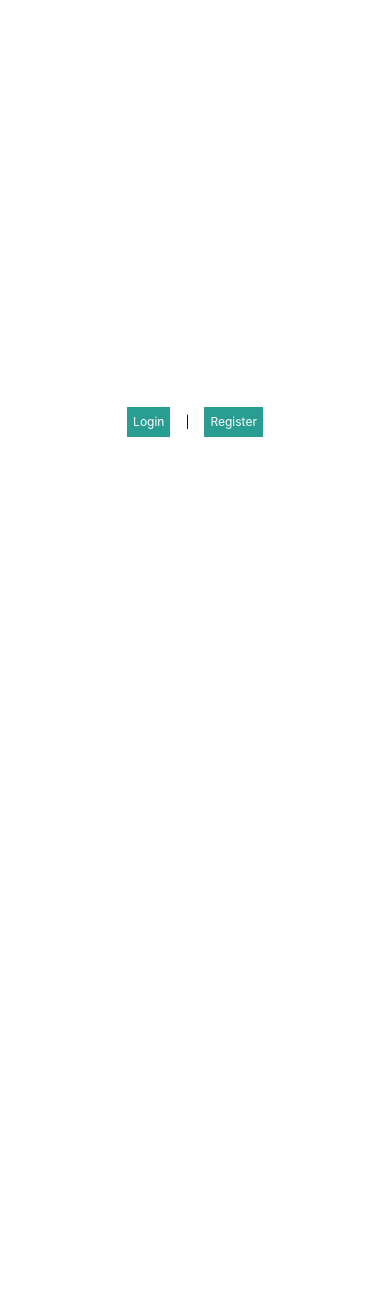
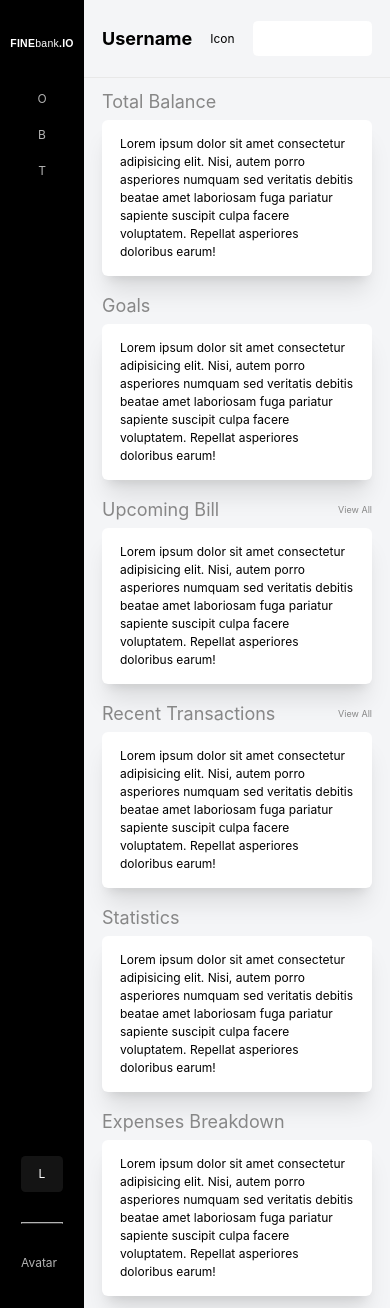
Before and after one commit to RaihanAW/Client-Side-Programming, a React (Vite) app: page / in a window 390 px wide. Before the commit the page ends 844 px from the top, so only its background shows below. Built offline with nearby package versions, Linux system fonts and the light colour scheme.

Commit message:
Responsive Layout

```diff
--- a/src/App.jsx
+++ b/src/App.jsx
@@ -2,23 +2,14 @@
 import SignInPage from "./pages/signIn"
 import SignUpPage from "./pages/signUp"
 import ErrorPage from "./pages/error"
+import DashboardPage from "./pages/dashboard"
 import { createBrowserRouter, RouterProvider, Link } from "react-router-dom";
 
 function App() {
   const myRouter = createBrowserRouter([
     {
       path: "/",
-      element: (
-				<div className="flex justify-center items-center min-h-screen">
-          <Link to="/login" className="p-2 m-5 bg-primary text-white">
-            Login
-          </Link>
-          |
-          <Link to="/register" className="p-2 m-5 bg-primary text-white">
-            Register
-          </Link>
-        </div>
-      ),
+      element: <DashboardPage/>,
       errorElement: <ErrorPage/>,
     },
     {
--- /dev/null
+++ b/src/components/Elements/Card.jsx
@@ -0,0 +1,19 @@
+import React from "react";
+
+function Card(props) {
+  const { title, link = false, desc } = props;
+
+  return (
+    <div className="h-full flex flex-col">
+      <div className="flex justify-between items-center text-gray-02 mb-2">
+        <div className="text-2xl">{title}</div>
+        {link && <div className="text-xs">View All</div>}
+      </div>
+      <div className="flex-1 bg-white rounded-lg px-6 py-5 shadow-xl">
+        {desc}
+      </div>
+    </div>
+  );
+}
+
+export default Card;
--- /dev/null
+++ b/src/components/Elements/Input.jsx
@@ -0,0 +1,26 @@
+import React from "react";
+
+function Input(props) {
+  const {
+    id,
+    icon = false,
+    backgroundColor = false,
+    border = "border-gray-03",
+    ...rest
+  } = props;
+
+  return (
+    <>
+      <input
+        className={`py-3 pl-4 text-sm rounded-md w-full border text-gray-01
+          ${border} focus:border-black focus:outline-none focus:ring-0
+          ${backgroundColor || ""}
+        `}
+        id={id}
+        {...rest}
+      />
+    </>
+  );
+}
+
+export default Input;
--- a/src/components/Elements/LabeledInput.jsx
+++ b/src/components/Elements/LabeledInput.jsx
@@ -1,20 +1,17 @@
-import React from 'react'
+import React from "react";
+
 
 function LabeledInput(props) {
-  const {label, id, ...rest} = props;
+  const { label, id, ...rest } = props;
 
   return (
     <>
-        <label htmlFor={id} className="block text-sm mb-2">
-            {label}
-        </label>
-        <input
-            className="py-3 pl-4 text-sm rounded-md w-full bg-special-mainBg border border-gray-03 text-gray-01 focus:border-black focus:outline-none focus:ring-0"
-            id={id}
-            {...rest}
-        />
+      <label htmlFor={id} className="block text-sm mb-2">
+        {label}
+      </label>
+      <Input id={id} {...rest} />
     </>
   );
 }
 
-export default LabeledInput
+export default LabeledInput;
--- a/src/components/Elements/Logo.jsx
+++ b/src/components/Elements/Logo.jsx
@@ -1,9 +1,16 @@
 import React from 'react'
 
-function Logo() {
+function Logo(props) {
+  const {variant = "primary"} = props
+  const variantClasses = {
+    primary: "text-primary text-4xl",
+    secondary: "text-white text-sm sm:text-2xl",
+  };
+
   return (
     <>
-        <div className="flex justify-center font-poppins tracking-wide text-primary text-4xl">
+        <div className={`flex justify-center font-poppins tracking-wide text-primary text-4xl
+        ${variantClasses[variant] || variantClasses.primary}`}>
             <span className="font-bold">FINE</span>
             bank
             <span className="font-bold">.IO</span>
--- /dev/null
+++ b/src/components/Layouts/MainLayout.jsx
@@ -0,0 +1,69 @@
+import React from "react";
+import Logo from "../Elements/Logo";
+import Input from "../Elements/Input";
+
+
+function MainLayout(props) {
+  const { children } = props;
+
+  return (
+    <>
+	    <div className="flex min-h-screen">
+			<aside className="bg-black w-28 sm:w-64 text-special-bg2
+            flex flex-col justify-between px-7 py-12">
+                <div>
+                    <div className="mb-10">
+                        <Logo variant="secondary"/>
+                    </div>
+                    <nav>
+                        <div className="flex hover:bg-special-bg3 hover:text-white px-4 py-3 rounded-md">
+                            <div className="mx-auto sm:mx-0">O</div>
+                            <div className="ms-3 hidden sm:block">Overview</div>
+                        </div>
+                        <div className="flex hover:bg-special-bg3 hover:text-white px-4 py-3 rounded-md">
+                            <div className="mx-auto sm:mx-0">B</div>
+                            <div className="ms-3 hidden sm:block">Balances</div>
+                        </div>
+                        <div className="flex hover:bg-special-bg3 hover:text-white px-4 py-3 rounded-md">
+                            <div className="mx-auto sm:mx-0">T</div>
+                            <div className="ms-3 hidden sm:block">Transactions</div>
+                        </div>
+                    </nav>
+                </div>
+                <div>
+                    <div className="flex bg-special-bg3 text-white px-4 py-3 rounded-md">
+                        <div className="mx-auto sm:mx-0">L</div>
+                        <div className="ms-3 hidden sm:block">Logout</div>
+                    </div>
+                    <div className="border my-10 border-b-special-bg"></div>
+                    <div className="flex justify-between items-center">
+                        <div>Avatar</div>
+
+                        <div className="hidden sm:block">
+                            Username
+                            <br />
+                            View Profile
+                        </div>
+                        <div className="hidden sm:block">icon</div>
+                    </div>
+                </div>
+            </aside>
+			<div className="bg-special-mainBg flex-1 flex flex-col">
+                <header className="border, border-b border-gray-05 px-6 py-7 flex justify-between items-center">
+                <div className="flex items-center">
+                    <div className="font-bold text-2xl me-6">Username</div>
+                        <div className="text-gray-03 hidden sm:block">May 19, 2023</div>
+                    </div>
+                    <div className="flex items-center">
+                        <div className="me-6">Icon</div>
+                    <Input backgroundColor="bg-white" border="border-white" />
+                </div>
+                </header>
+			    <main className="flex-1 px-6 py-4">{children}</main>
+            </div>
+		</div>
+    </>
+  );
+}
+
+export default MainLayout;
--- /dev/null
+++ b/src/pages/dashboard.jsx
@@ -0,0 +1,52 @@
+import React from 'react'
+import MainLayout from '../components/Layouts/MainLayout'
+import Card from '../components/Elements/Card'
+
+function dashboard() {
+  return (
+        <MainLayout>
+        <div className="grid sm:grid-cols-12 sm:grid-rows-3 gap-6">
+            <div className="sm:col-span-4">
+                <Card
+                title="Total Balance"
+                desc="Lorem ipsum dolor sit amet consectetur adipisicing elit. Nisi, autem porro asperiores numquam sed veritatis debitis beatae amet laboriosam fuga pariatur sapiente suscipit culpa facere voluptatem. Repellat asperiores doloribus earum!"
+                />
+            </div>
+            <div className="sm:col-span-4">
+                <Card
+                title="Goals"
+                desc="Lorem ipsum dolor sit amet consectetur adipisicing elit. Nisi, autem porro asperiores numquam sed veritatis debitis beatae amet laboriosam fuga pariatur sapiente suscipit culpa facere voluptatem. Repellat asperiores doloribus earum!"
+                />
+            </div>
+            <div className="sm:col-span-4">
+                <Card
+                title="Upcoming Bill"
+                link="/bill"
+                desc="Lorem ipsum dolor sit amet consectetur adipisicing elit. Nisi, autem porro asperiores numquam sed veritatis debitis beatae amet laboriosam fuga pariatur sapiente suscipit culpa facere voluptatem. Repellat asperiores doloribus earum!"
+                />
+            </div>
+            <div className="sm:col-span-4 sm:row-span-2">
+                <Card
+                title="Recent Transactions"
+                link="/transactions"
+                desc="Lorem ipsum dolor sit amet consectetur adipisicing elit. Nisi, autem porro asperiores numquam sed veritatis debitis beatae amet laboriosam fuga pariatur sapiente suscipit culpa facere voluptatem. Repellat asperiores doloribus earum!"
+                />
+            </div>
+            <div className="sm:col-span-8">
+                <Card
+                title="Statistics"
+                desc="Lorem ipsum dolor sit amet consectetur adipisicing elit. Nisi, autem porro asperiores numquam sed veritatis debitis beatae amet laboriosam fuga pariatur sapiente suscipit culpa facere voluptatem. Repellat asperiores doloribus earum!"
+                />
+            </div>
+            <div className="sm:col-span-8">
+                <Card
+                title="Expenses Breakdown"
+                desc="Lorem ipsum dolor sit amet consectetur adipisicing elit. Nisi, autem porro asperiores numquam sed veritatis debitis beatae amet laboriosam fuga pariatur sapiente suscipit culpa facere voluptatem. Repellat asperiores doloribus earum!"
+                />
+            </div>
+        </div>
+    </MainLayout>
+  )
+}
+
+export default dashboard
```
